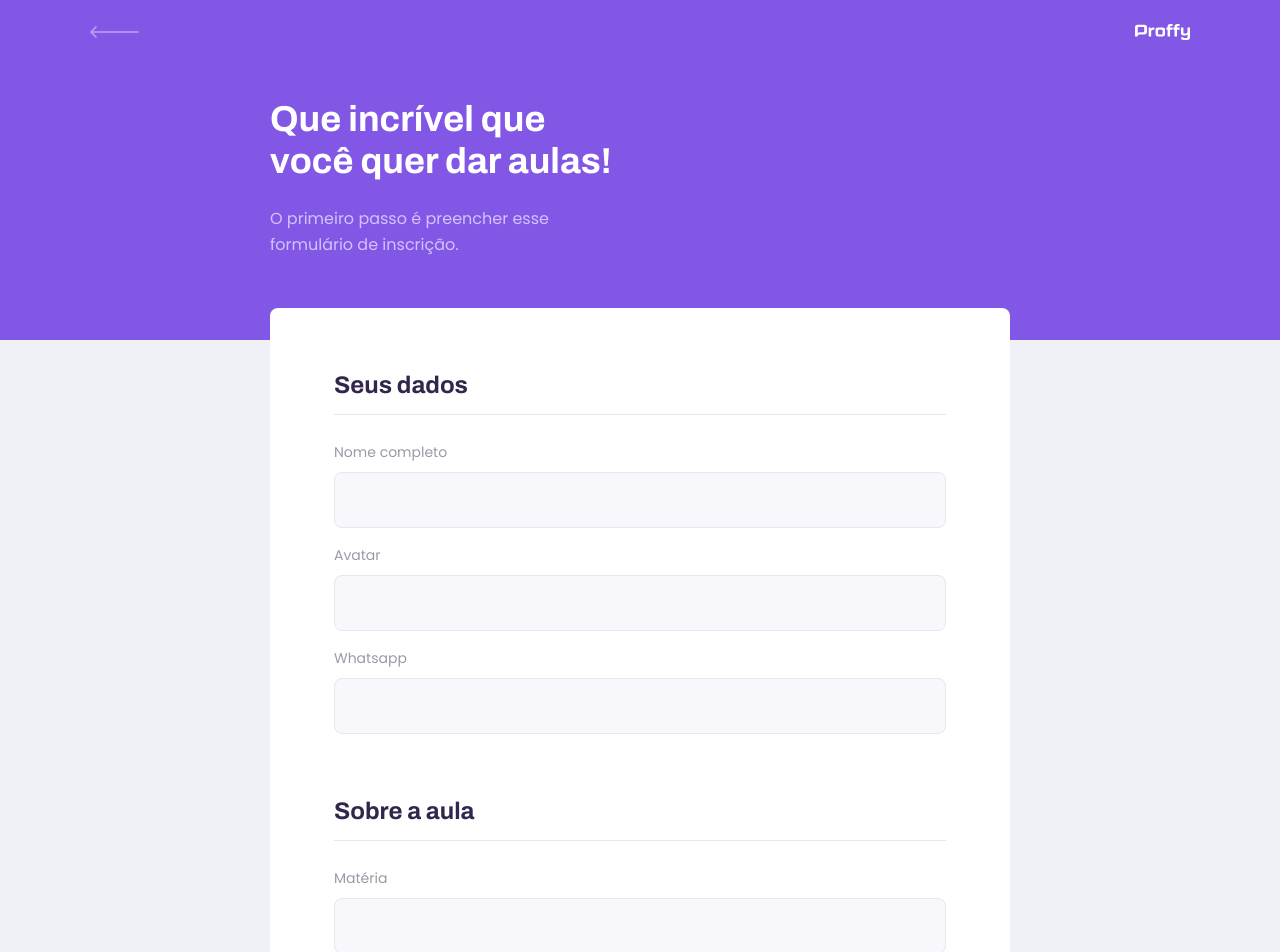
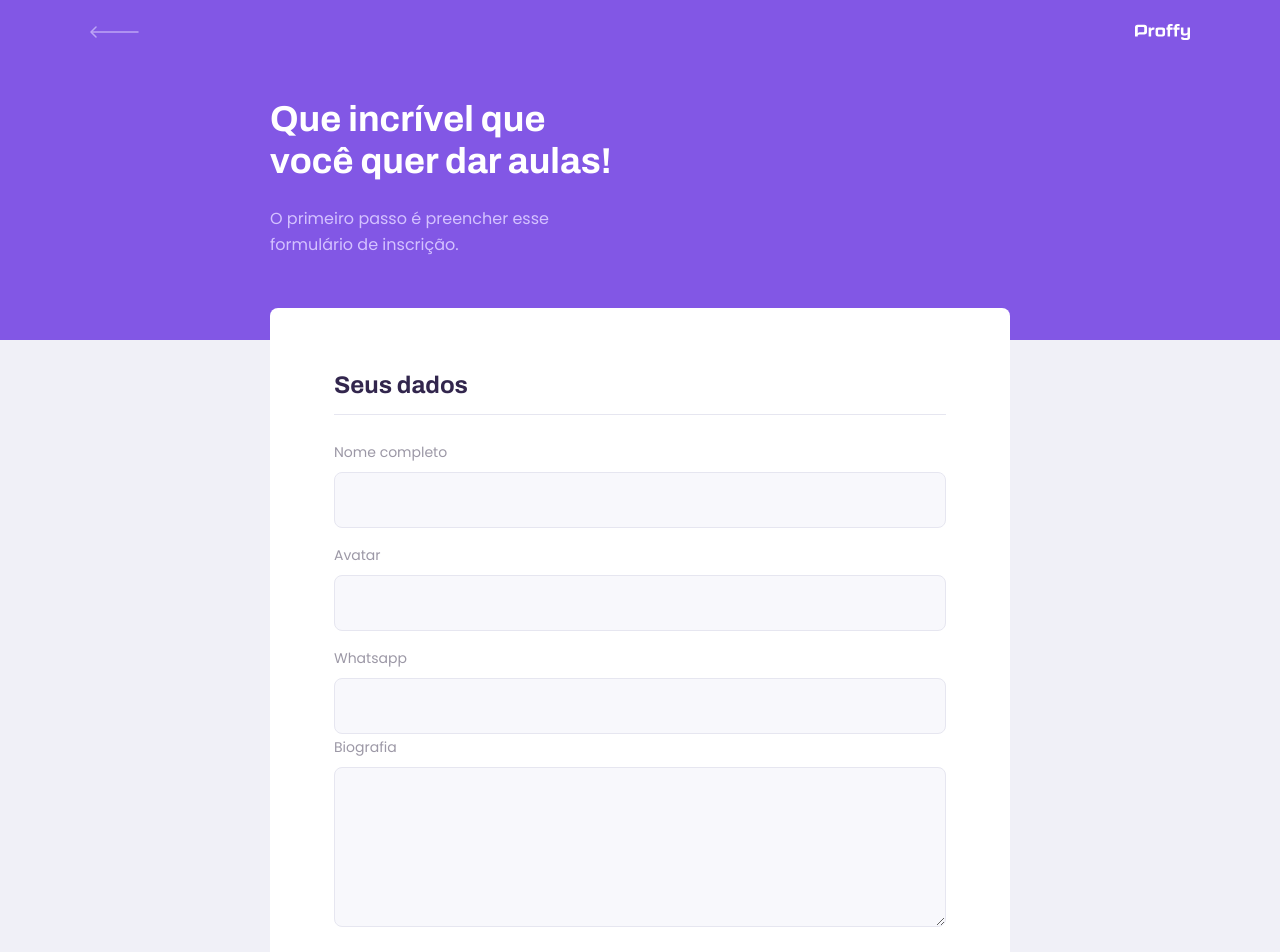
Before and after one commit to thiagocdn/NLW2-web, a React (Create React App) app: page /give-classes in a window 1280 px wide. Shown: the top 952 px of the page. Built offline with nearby package versions, Linux system fonts and the light colour scheme.

Commit message:
Adiciona textarea para biografia

```diff
--- /dev/null
+++ b/src/components/TextArea/index.tsx
@@ -0,0 +1,20 @@
+import React, { TextareaHTMLAttributes } from 'react';
+
+import './styles.css'
+
+interface TextareaProps extends TextareaHTMLAttributes<HTMLTextAreaElement> {
+  name: string;
+  label: string;
+}
+
+const Textarea: React.FC<TextareaProps> = ({ name, label, ...rest }) => {
+  return(
+
+    <div className="textarea-block">
+    <label htmlFor={name}>{label}</label>
+    <textarea id={name} {...rest} />
+  </div>
+  )
+}
+
+export default Textarea;
--- /dev/null
+++ b/src/components/TextArea/styles.css
@@ -0,0 +1,36 @@
+.textarea-block {
+  position: relative;
+}
+
+.textarea-block + .textarea-block{
+  margin-top: 1.4rem;
+}
+
+.textarea-block label {
+  font-size: 1.4rem;
+}
+
+.textarea-block textarea {
+  width: 100%;
+  min-height: 8rem;
+  height: 16rem;
+  margin-top: 0.8rem;
+  border-radius: 0.8rem;
+  background: var(--color-input-background);
+  border: 1px solid var(--color-line-in-white);
+  outline: 0;
+  resize: vertical;
+  padding: 1.2rem 1.6rem;
+  font: 1.6rem Archivo;
+}
+
+.textarea-block:focus-within::after {
+  width: (100% - 3.2rem);
+  height: 2px;
+  content: '';
+  background: var(--color-primary-light);
+  position: absolute;
+  left: 1.6rem;
+  right: 1.6rem;
+  bottom: 8px;
+}
--- a/src/pages/TeacherForm/index.tsx
+++ b/src/pages/TeacherForm/index.tsx
@@ -6,6 +6,7 @@
 import warningIcon from '../../assets/images/icons/warning.svg';
 
 import './styles.css'
+import Textarea from '../../components/TextArea';
 
 function TeacherForm() {
   return (
@@ -21,6 +22,7 @@
           <Input name='name' label='Nome completo' />
           <Input name='avatar' label='Avatar' />
           <Input name='whatsapp' label='Whatsapp' />
+          <Textarea name='bio' label='Biografia' />
         </fieldset>
 
         <fieldset>
```
